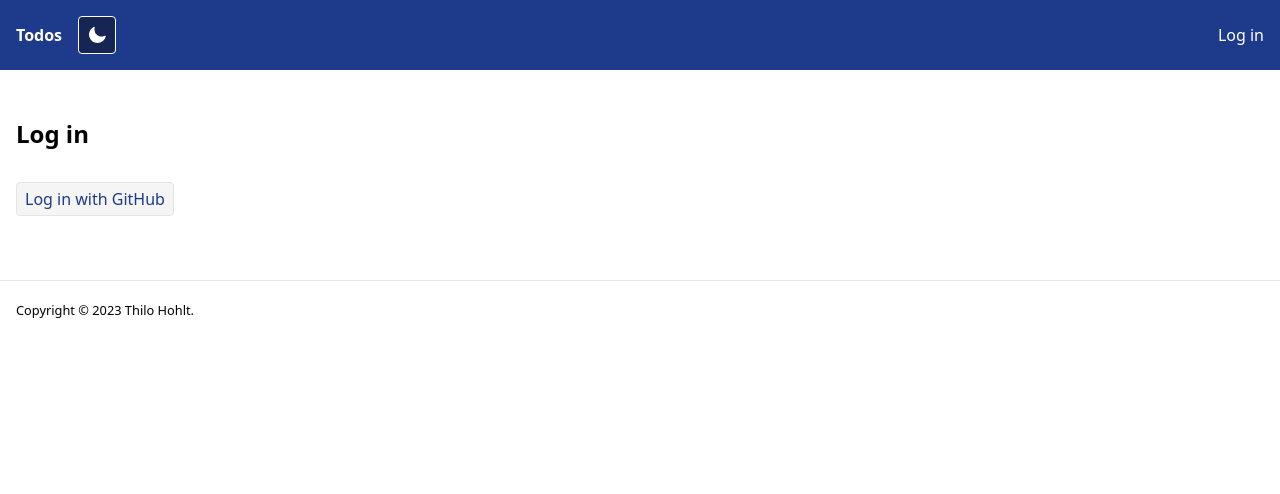
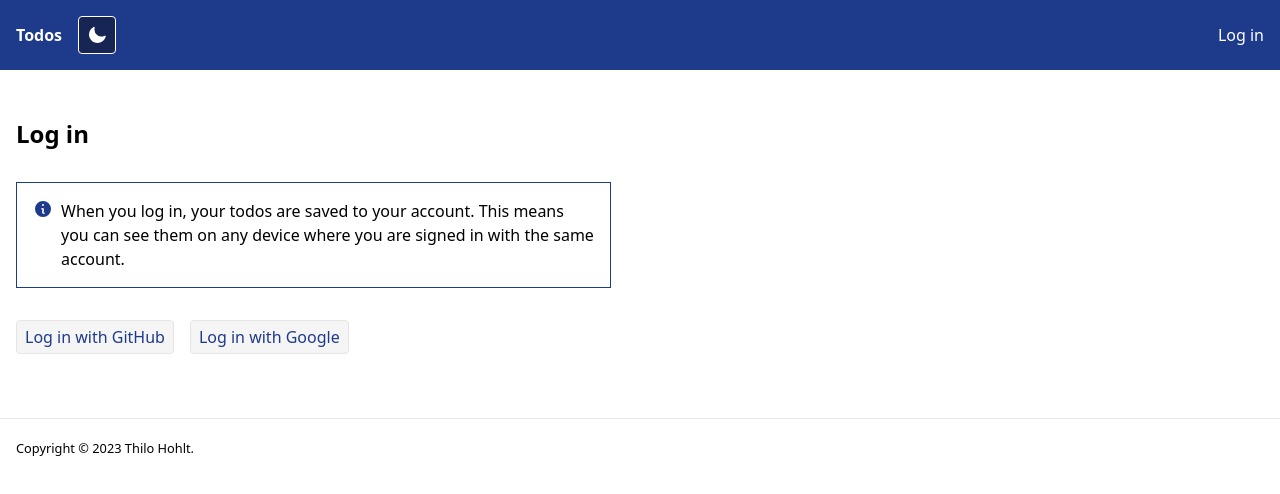
Before and after one commit to thiloho/todos, a SvelteKit app: page /login in a window 1280 px wide. Shown: the top 494 px of the page. Built offline with nearby package versions, Linux system fonts and the light colour scheme; no server answers.

Commit message:
Add Google OAuth option

```diff
--- a/src/lib/server/lucia.ts
+++ b/src/lib/server/lucia.ts
@@ -4,8 +4,13 @@ import { dev } from '$app/environment';
 import { pg } from '@lucia-auth/adapter-postgresql';
 import postgres from 'pg';
 
-import { github } from '@lucia-auth/oauth/providers';
-import { GITHUB_CLIENT_ID, GITHUB_CLIENT_SECRET } from '$env/static/private';
+import { github, google } from '@lucia-auth/oauth/providers';
+import {
+	GITHUB_CLIENT_ID,
+	GITHUB_CLIENT_SECRET,
+	GOOGLE_CLIENT_ID,
+	GOOGLE_CLIENT_SECRET
+} from '$env/static/private';
 
 export const pool = new postgres.Pool({
 	host: '/run/postgresql',
@@ -33,4 +38,10 @@ export const githubAuth = github(auth, {
 	clientSecret: GITHUB_CLIENT_SECRET
 });
 
+export const googleAuth = google(auth, {
+	clientId: GOOGLE_CLIENT_ID,
+	clientSecret: GOOGLE_CLIENT_SECRET,
+	redirectUri: 'http://localhost:5173/login/google/callback'
+});
+
 export type Auth = typeof auth;
--- a/src/routes/account/+page.svelte
+++ b/src/routes/account/+page.svelte
@@ -10,7 +10,7 @@
 
 <ul>
 	<li>User id: <strong>{data.userId}</strong></li>
-	<li>GitHub username: <strong>{data.githubUsername}</strong></li>
+	<li>Username: <strong>{data.githubUsername}</strong></li>
 </ul>
 
 <form method="post" action="?/logout" use:enhance>
--- a/src/routes/login/+page.svelte
+++ b/src/routes/login/+page.svelte
@@ -1,4 +1,22 @@
 <h1 class="text-2xl font-bold">Log in</h1>
+<div class="flex gap-2 items-start max-w-prose p-4 border border-blue-900">
+	<svg
+		xmlns="http://www.w3.org/2000/svg"
+		viewBox="0 0 20 20"
+		fill="currentColor"
+		class="w-5 h-5 text-blue-900 shrink-0"
+	>
+		<path
+			fill-rule="evenodd"
+			d="M18 10a8 8 0 11-16 0 8 8 0 0116 0zm-7-4a1 1 0 11-2 0 1 1 0 012 0zM9 9a.75.75 0 000 1.5h.253a.25.25 0 01.244.304l-.459 2.066A1.75 1.75 0 0010.747 15H11a.75.75 0 000-1.5h-.253a.25.25 0 01-.244-.304l.459-2.066A1.75 1.75 0 009.253 9H9z"
+			clip-rule="evenodd"
+		/>
+	</svg>
+	<p>
+		When you log in, your todos are saved to your account. This means you can see them on any device
+		where you are signed in with the same account.
+	</p>
+</div>
 
 <div class="flex gap-4">
 	<a
@@ -6,4 +24,9 @@
 		class="ps-2 pe-2 py-1 bg-neutral-100 border rounded border-neutral-200 text-blue-900 hover:underline hover:text-blue-950"
 		>Log in with GitHub</a
 	>
+	<a
+		href="/login/google"
+		class="ps-2 pe-2 py-1 bg-neutral-100 border rounded border-neutral-200 text-blue-900 hover:underline hover:text-blue-950"
+		>Log in with Google</a
+	>
 </div>
--- /dev/null
+++ b/src/routes/login/google/+server.ts
@@ -0,0 +1,20 @@
+import { dev } from '$app/environment';
+import { googleAuth } from '$lib/server/lucia';
+import type { RequestHandler } from './$types';
+
+export const GET: RequestHandler = async ({ cookies }) => {
+	const [url, state] = await googleAuth.getAuthorizationUrl();
+
+	cookies.set('github_oauth_state', state, {
+		httpOnly: true,
+		secure: !dev,
+		path: '/',
+		maxAge: 60 * 60
+	});
+	return new Response(null, {
+		status: 302,
+		headers: {
+			Location: url.toString()
+		}
+	});
+};
--- /dev/null
+++ b/src/routes/login/google/callback/+server.ts
@@ -0,0 +1,51 @@
+import { auth, googleAuth } from '$lib/server/lucia';
+import { OAuthRequestError } from '@lucia-auth/oauth';
+import type { RequestHandler } from './$types';
+
+export const GET: RequestHandler = async ({ url, cookies, locals }) => {
+	const storedState = cookies.get('github_oauth_state');
+	const state = url.searchParams.get('state');
+	const code = url.searchParams.get('code');
+
+	if (!storedState || !state || storedState !== state || !code) {
+		return new Response(null, {
+			status: 400
+		});
+	}
+	try {
+		const { getExistingUser, googleUser, createUser } = await googleAuth.validateCallback(code);
+
+		const getUser = async () => {
+			const existingUser = await getExistingUser();
+			if (existingUser) return existingUser;
+			const user = await createUser({
+				attributes: {
+					username: googleUser.name
+				}
+			});
+			return user;
+		};
+
+		const user = await getUser();
+		const session = await auth.createSession({
+			userId: user.userId,
+			attributes: {}
+		});
+		locals.auth.setSession(session);
+		return new Response(null, {
+			status: 302,
+			headers: {
+				Location: '/'
+			}
+		});
+	} catch (e) {
+		if (e instanceof OAuthRequestError) {
+			return new Response(null, {
+				status: 400
+			});
+		}
+		return new Response(null, {
+			status: 500
+		});
+	}
+};
```
